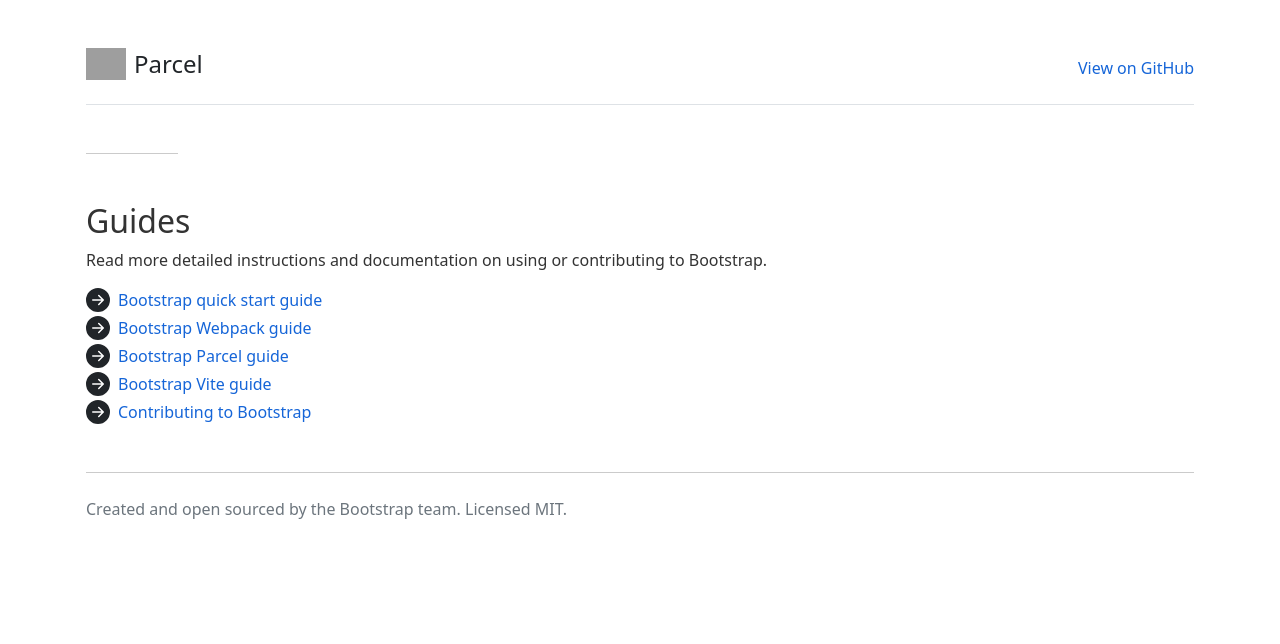
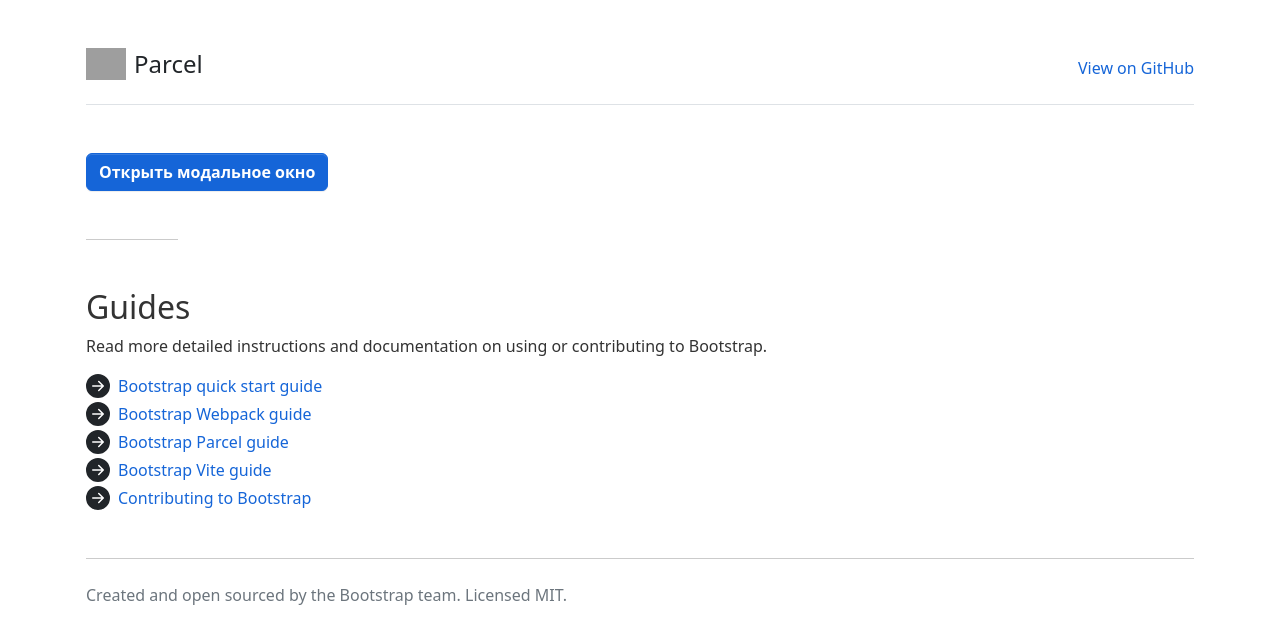
Before and after one commit to yuKalashnikova2/modalBootstrapReact, a React (Vite) app: page / in a window 1280 px wide. Shown: the top 644 px of the page. Built offline with nearby package versions, Linux system fonts and the light colour scheme; grey boxes are pictures that could not be loaded.

Commit message:
feat(Button)

```diff
--- a/src/App.jsx
+++ b/src/App.jsx
@@ -1,11 +1,13 @@
 import Container from './components/Container'
 import Header from './components/Header'
 import Footer from './components/Footer'
+import Button from './components/Button';
 
 export function App() {
   return (
     <Container>
       <Header></Header>
+      <Button data-bs-toggle="modal" data-bs-target="#exampleModal">Открыть модальное окно</Button>
       <Footer></Footer>
     </Container>
 
--- /dev/null
+++ b/src/components/Button.jsx
@@ -0,0 +1,9 @@
+const Button = (props) => {
+  return (
+    <button type="button" className="btn btn-primary" {...props}>
+      {props.children}
+    </button>
+  )
+}
+
+export default Button
```
